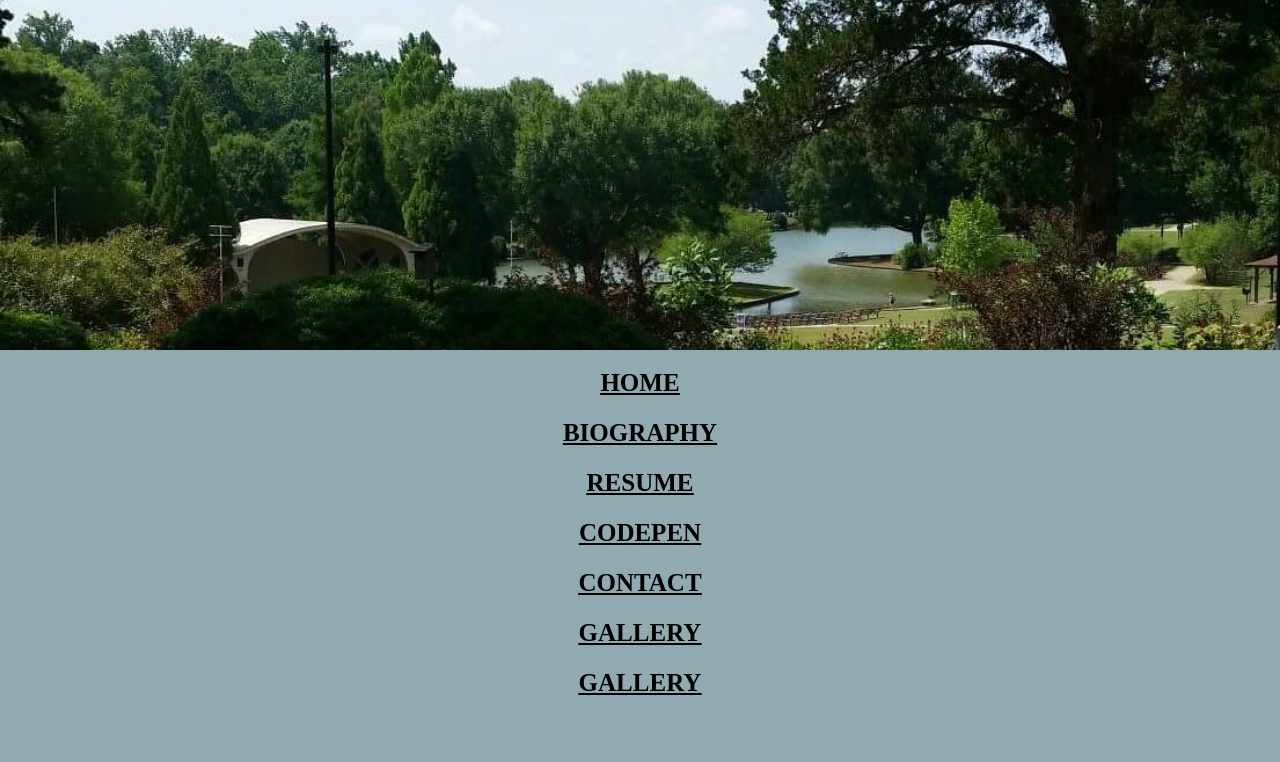
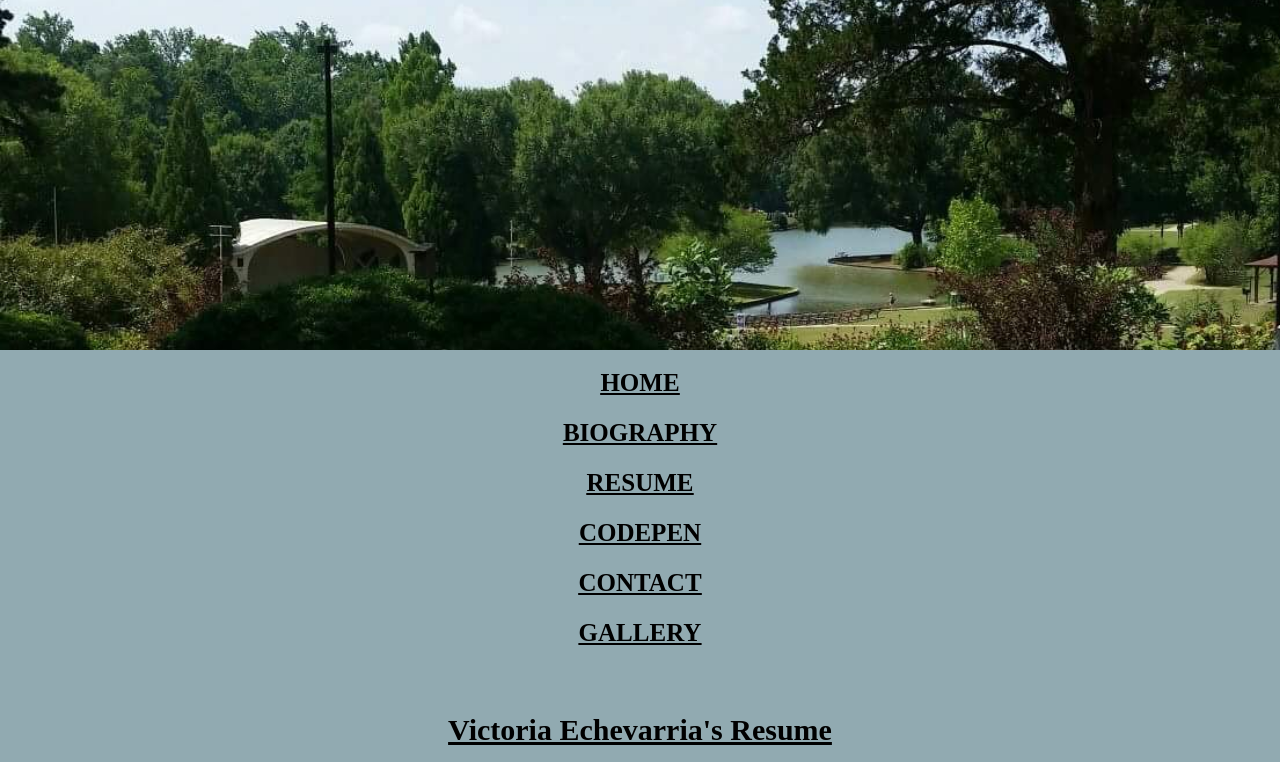
Before and after one commit to VicE3/biography, a plain HTML site: page lib1/resume1.html in a window 1280 px wide. Shown: the top 762 px of the page. Drawn offline with Linux system fonts and the light colour scheme.

```diff
--- a/lib1/resume1.html
+++ b/lib1/resume1.html
@@ -18,7 +18,7 @@
     <li><a href="codepen1.html" class="navbar">CODEPEN</a></li>
     <li><a href="contact1.html" class="navbar">CONTACT</a></li>
     <li><a href="gallery1.html" class="navbar">GALLERY</a></li>
-    <li><a href="gallery1.html" class="navbar">GALLERY</a></li>
+
 </ul>
 </nav>
 <article>
```
Also changed, not shown: 2 other files.
